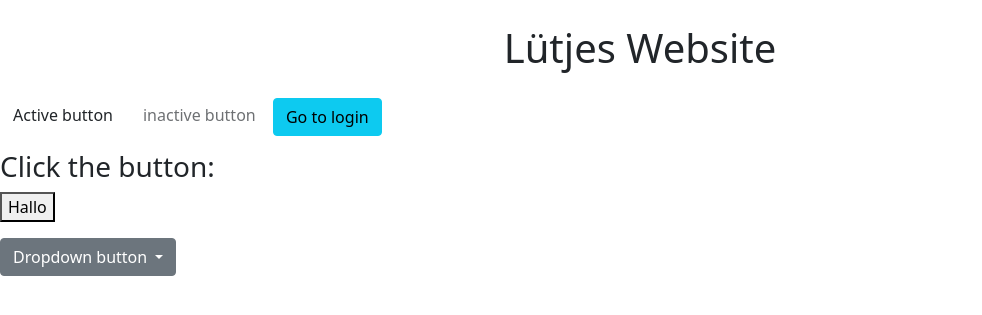
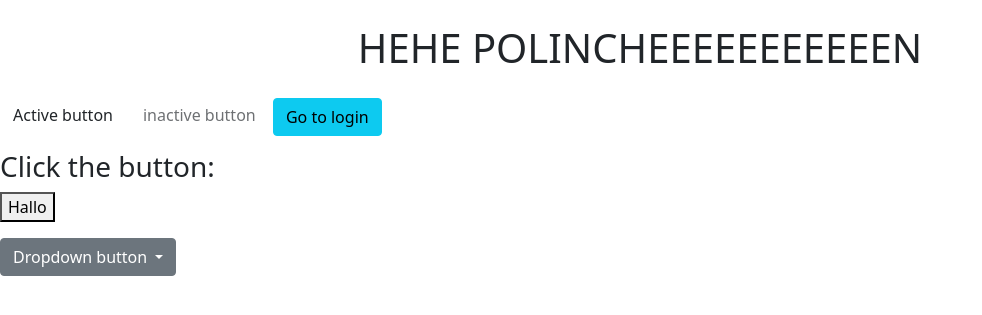
Before and after one commit to Lunixgithub/CoolWebsite, a Flask app: page / in a window 1280 px wide. Shown: the top 315 px of the page, without its empty margins (0-982 px from the left). Run offline with Flask 3, Linux system fonts and the light colour scheme.

Commit message:
changed title hehe

```diff
--- a/templates/base.html
+++ b/templates/base.html
@@ -14,7 +14,7 @@
 </head>
 
 <body>
-    <h1 class="text-center my-4">Lütjes Website</h1>
+    <h1 class="text-center my-4">HEHE POLINCHEEEEEEEEEEEN</h1>
     {% block content %}{% endblock %}
     <script src="https://cdn.jsdelivr.net/npm/bootstrap@5.0.2/dist/js/bootstrap.bundle.min.js"
         integrity="sha384-MrcW6ZMFYlzcLA8Nl+NtUVF0sA7MsXsP1UyJoMp4YLEuNSfAP+JcXn/tWtIaxVXM"
```
